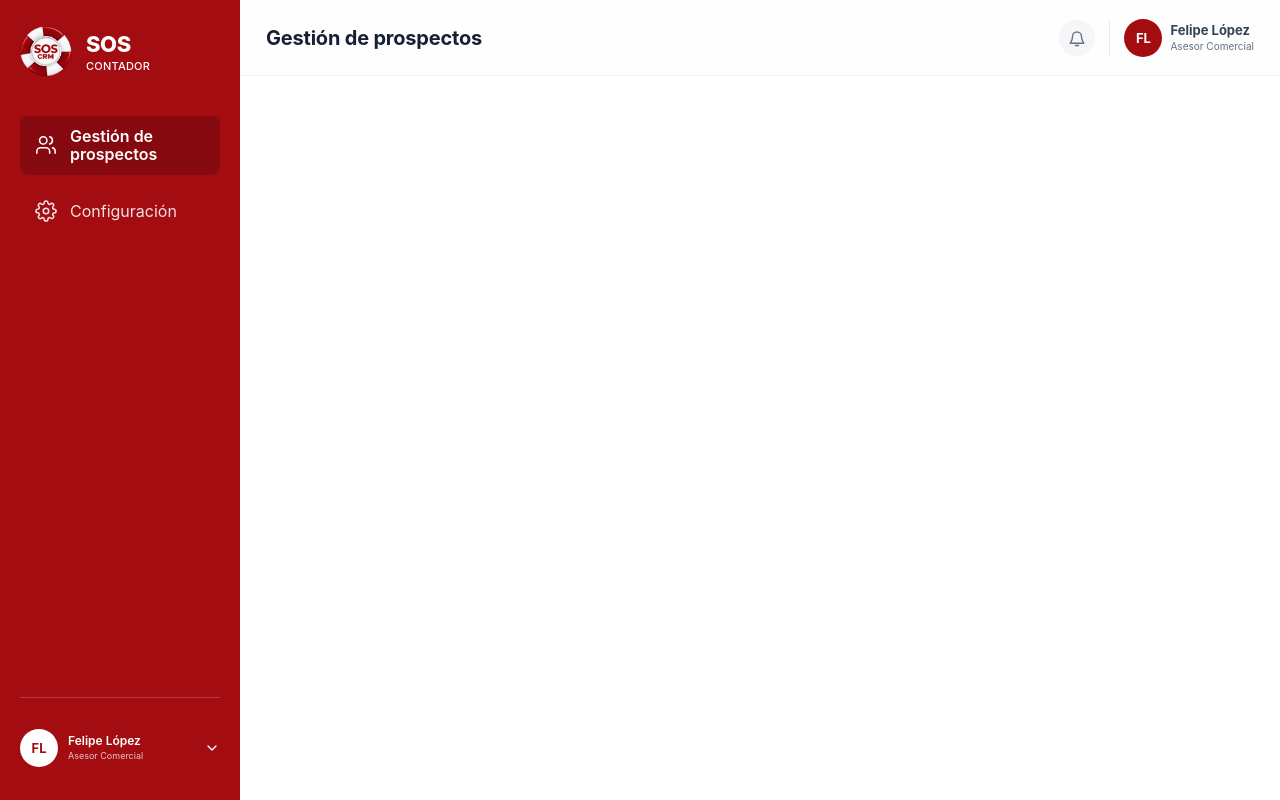
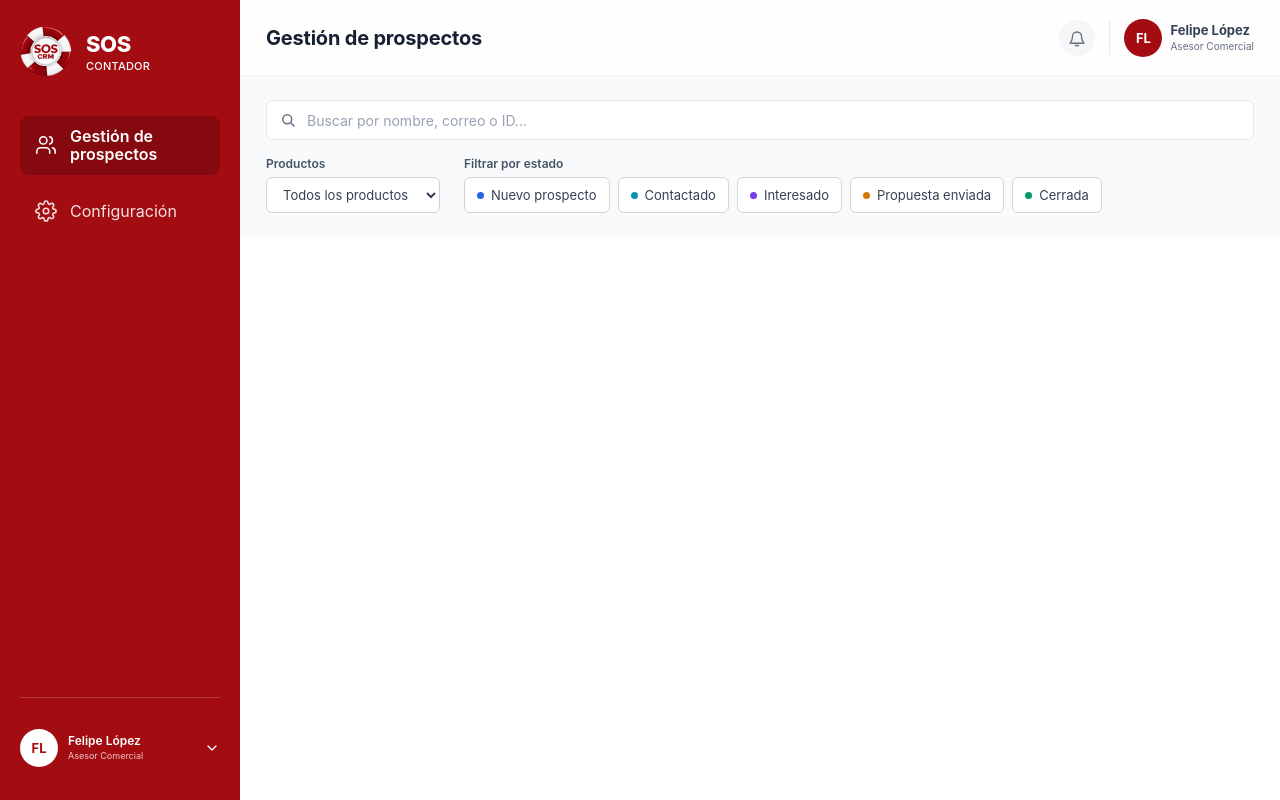
Before and after one commit to juanbalella20/CRM-INTERNO-SOS, a SvelteKit app in the folder code/frontend/: page / in a window 1280 px wide. Built offline with nearby package versions, Linux system fonts and the light colour scheme.

Commit message:
add: buscador y filtros de gestion prospectos

```diff
--- /dev/null
+++ b/code/frontend/src/lib/data/prospect-filters.js
@@ -0,0 +1,13 @@
+export const products = [
+	{ id: 'sos-contador', label: 'SOS Contador' },
+	{ id: 'sos-sueldos', label: 'SOS Sueldos' },
+	{ id: 'sos-crm', label: 'SOS CRM' }
+];
+
+export const statuses = [
+	{ id: 'nuevo-prospecto', label: 'Nuevo prospecto', color: '#2563eb' },
+	{ id: 'contactado', label: 'Contactado', color: '#0891b2' },
+	{ id: 'interesado', label: 'Interesado', color: '#7c3aed' },
+	{ id: 'propuesta-enviada', label: 'Propuesta enviada', color: '#d97706' },
+	{ id: 'cerrada', label: 'Cerrada', color: '#059669' }
+];
--- a/code/frontend/src/routes/+page.svelte
+++ b/code/frontend/src/routes/+page.svelte
@@ -1,3 +1,231 @@
 <svelte:head>
 	<title>Gestión de prospectos | SOS Contador</title>
 </svelte:head>
+
+<script>
+	import { statuses } from '$lib/data/prospect-filters.js';
+
+	/** @type {string[]} */
+	let selectedStatuses = $state([]);
+
+	/** @param {string} statusId */
+	function toggleStatus(statusId) {
+		selectedStatuses = selectedStatuses.includes(statusId)
+			? selectedStatuses.filter((id) => id !== statusId)
+			: [...selectedStatuses, statusId];
+	}
+</script>
+
+<section class="pagina-prospectos">
+	<form class="buscador">
+		<img class="buscador-icono" src="/images/search-icon.svg" alt="" aria-hidden="true" />
+		<input
+			type="search"
+			aria-label="Buscar prospectos"
+			placeholder="Buscar por nombre, correo o ID..."
+		/>
+	</form>
+
+	<div class="filtros">
+		<div class="filtros-productos">
+			<label for="producto">Productos</label>
+			<select id="producto">
+				<option>Todos los productos</option>
+			</select>
+		</div>
+
+		<div class="filtros-estado">
+			<p>Filtrar por estado</p>
+
+			<div class="estados">
+				{#each statuses as status}
+					<button
+						type="button"
+						class:seleccionado={selectedStatuses.includes(status.id)}
+						data-status={status.id}
+						aria-pressed={selectedStatuses.includes(status.id)}
+						onclick={() => toggleStatus(status.id)}
+					>
+						<span class="estado-punto" aria-hidden="true"></span>
+						{status.label}
+					</button>
+				{/each}
+			</div>
+		</div>
+
+	</div>
+</section>
+
+<style>
+	.pagina-prospectos {
+		padding: 24px 26px;
+		background-color: #f8fafc;
+	}
+
+	.buscador {
+		box-sizing: border-box;
+		min-height: 40px;
+		padding: 0 12px;
+		display: flex;
+		align-items: center;
+		gap: 10px;
+		border: 1px solid #e4e7ec;
+		border-radius: 6px;
+		background-color: #ffffff;
+	}
+
+	.buscador:focus-within {
+		border-color: #a30c11;
+		box-shadow: 0 0 0 3px rgba(163, 12, 17, 0.12);
+	}
+
+	.buscador-icono {
+		width: 18px;
+		height: 18px;
+		flex: 0 0 18px;
+	}
+
+	.buscador input {
+		width: 100%;
+		padding: 0;
+		border: 0;
+		outline: 0;
+		color: #344054;
+		background: transparent;
+		font: inherit;
+		font-size: 14px;
+	}
+
+	.buscador input::placeholder {
+		color: #98a2b3;
+	}
+
+	.filtros {
+		margin-top: 16px;
+		display: flex;
+		align-items: flex-end;
+		gap: 24px;
+	}
+
+	.filtros-productos {
+		display: flex;
+		flex-direction: column;
+		gap: 6px;
+	}
+
+	.filtros-productos label {
+		color: #475467;
+		font-size: 12px;
+		font-weight: 600;
+	}
+
+	.filtros-productos select {
+		box-sizing: border-box;
+		width: 174px;
+		height: 36px;
+		padding: 0 12px;
+		border: 1px solid #d0d5dd;
+		border-radius: 6px;
+		color: #344054;
+		background-color: #ffffff;
+		font: inherit;
+		font-size: 13px;
+		cursor: pointer;
+	}
+
+	.filtros-productos select:focus-visible {
+		outline: 2px solid #a30c11;
+		outline-offset: 2px;
+	}
+
+	.filtros-estado {
+		display: flex;
+		flex-direction: column;
+		gap: 6px;
+	}
+
+	.filtros-estado p {
+		margin: 0;
+		color: #475467;
+		font-size: 12px;
+		font-weight: 600;
+	}
+
+	.estados {
+		display: flex;
+		flex-wrap: wrap;
+		gap: 8px;
+	}
+
+	.estados button {
+		display: inline-flex;
+		align-items: center;
+		gap: 7px;
+		height: 36px;
+		padding: 0 12px;
+		border: 1px solid #d0d5dd;
+		border-radius: 6px;
+		color: #344054;
+		background-color: #ffffff;
+		font: inherit;
+		font-size: 13px;
+		cursor: pointer;
+	}
+
+	.estados button:hover {
+		background-color: #f9fafb;
+	}
+
+	.estados button.seleccionado {
+		border-color: #98a2b3;
+		background-color: #eaecf0;
+	}
+
+	.estados button:focus-visible {
+		outline: 2px solid #a30c11;
+		outline-offset: 2px;
+	}
+
+	.estado-punto {
+		width: 7px;
+		height: 7px;
+		border-radius: 50%;
+		background-color: #667085;
+	}
+
+	[data-status='nuevo-prospecto'] .estado-punto {
+		background-color: #2563eb;
+	}
+
+	[data-status='contactado'] .estado-punto {
+		background-color: #0891b2;
+	}
+
+	[data-status='interesado'] .estado-punto {
+		background-color: #7c3aed;
+	}
+
+	[data-status='propuesta-enviada'] .estado-punto {
+		background-color: #d97706;
+	}
+
+	[data-status='cerrada'] .estado-punto {
+		background-color: #059669;
+	}
+
+	@media (max-width: 640px) {
+		.pagina-prospectos {
+			padding: 16px;
+		}
+
+		.filtros-productos select {
+			width: 100%;
+		}
+
+		.filtros {
+			align-items: stretch;
+			flex-direction: column;
+			gap: 16px;
+		}
+	}
+</style>
```
Also changed, not shown: code/frontend/static/images/search-icon.svg (added).
